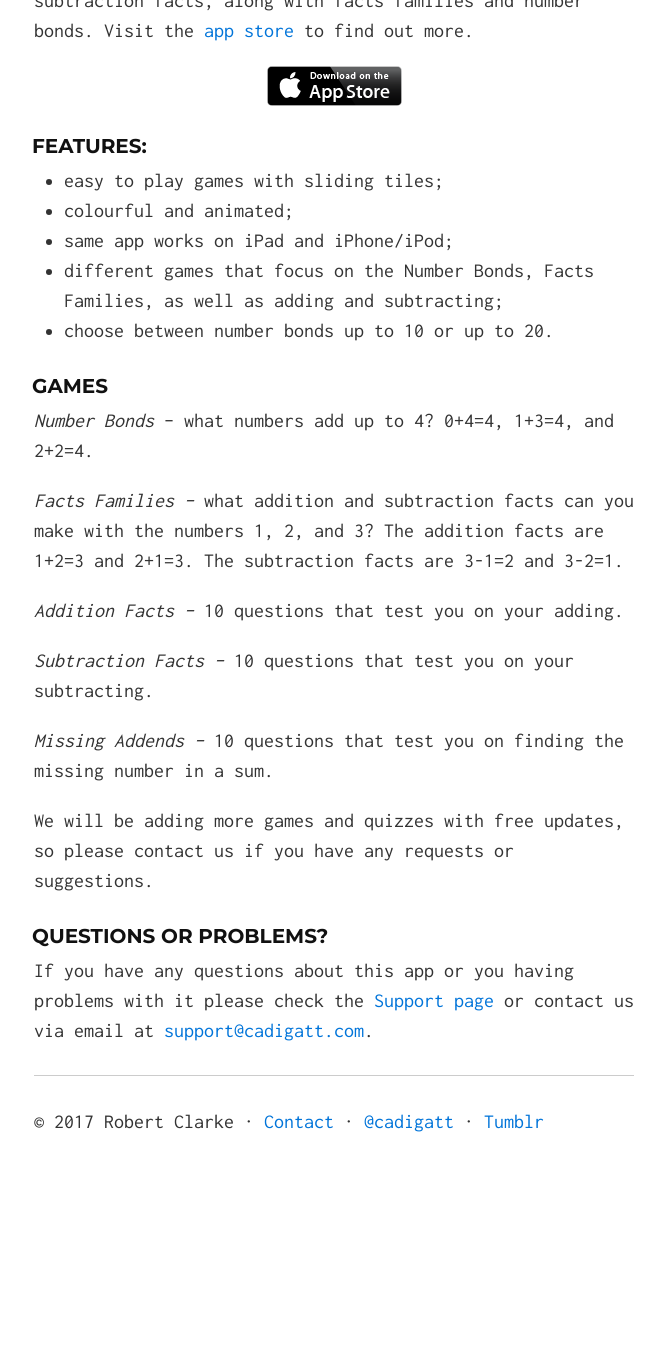
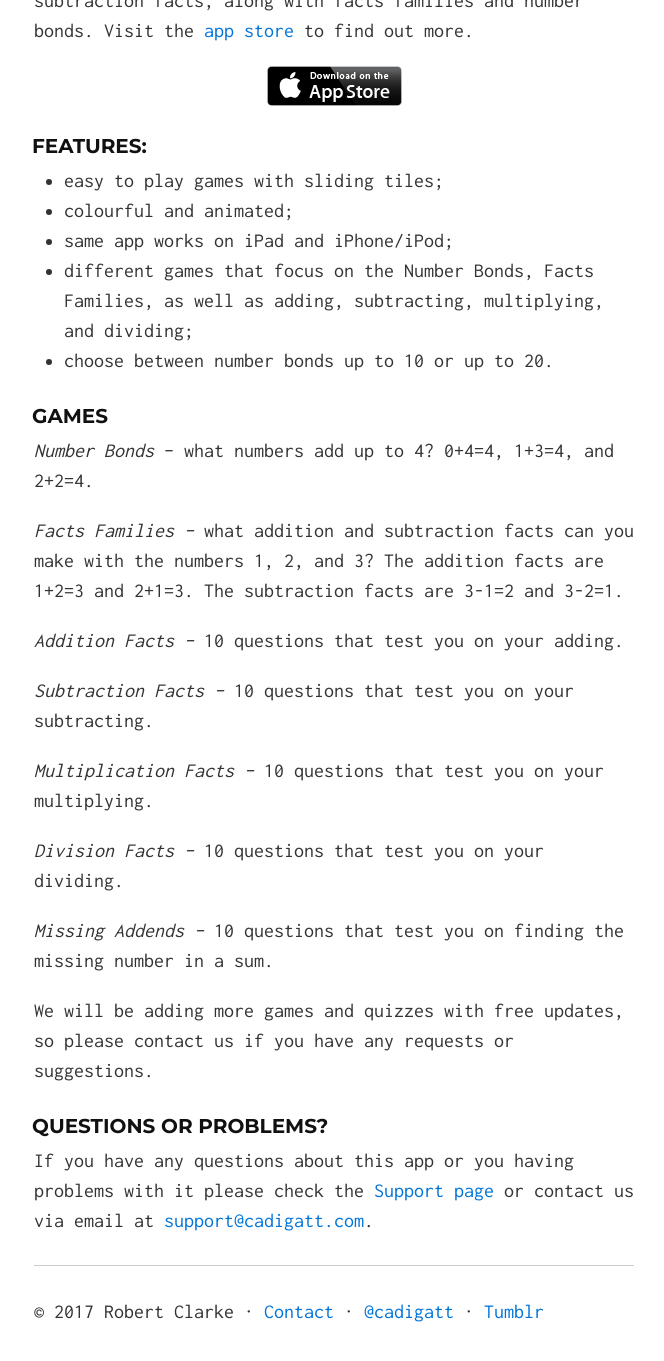
Before and after one commit to cadigatt/cadigatt.github.io, a Jekyll site: the page built from apps/mathsfacts.md, in a window 1280 px wide and 1400 px high, scrolled down 778 px. Shown: the top 1361 px of the window, without its empty margins (306-970 px from the left). Built offline with Jekyll 4.4.1, drawn with Linux system fonts in a browser that asks for light colours; Markdown is read by kramdown in place of the engine named in the settings; comment, search, counter and statistics services are not loaded; before the commit the page ends 2015 px from its top, so only the background shows below that.

Commit message:
Update mathsfacts.md

```diff
--- a/apps/mathsfacts.md
+++ b/apps/mathsfacts.md
@@ -25,7 +25,7 @@ Maths Facts offers a series of easy to play games designed to help your child pr
 - easy to play games with sliding tiles;
 - colourful and animated;
 - same app works on iPad and iPhone/iPod;
-- different games that focus on the Number Bonds, Facts Families, as well as adding and subtracting;
+- different games that focus on the Number Bonds, Facts Families, as well as adding, subtracting, multiplying, and dividing;
 - choose between number bonds up to 10 or up to 20.
 
 ### Games
@@ -39,6 +39,10 @@ _Addition Facts –_ 10 questions that test you on your adding.
 
 _Subtraction Facts –_ 10 questions that test you on your subtracting.
 
+_Multiplication Facts –_ 10 questions that test you on your multiplying.
+
+_Division Facts –_ 10 questions that test you on your dividing.
+
 _Missing Addends –_ 10 questions that test you on finding the missing number in a sum.
 
 We will be adding more games and quizzes with free updates, so please contact us if you have any requests or suggestions.
```
